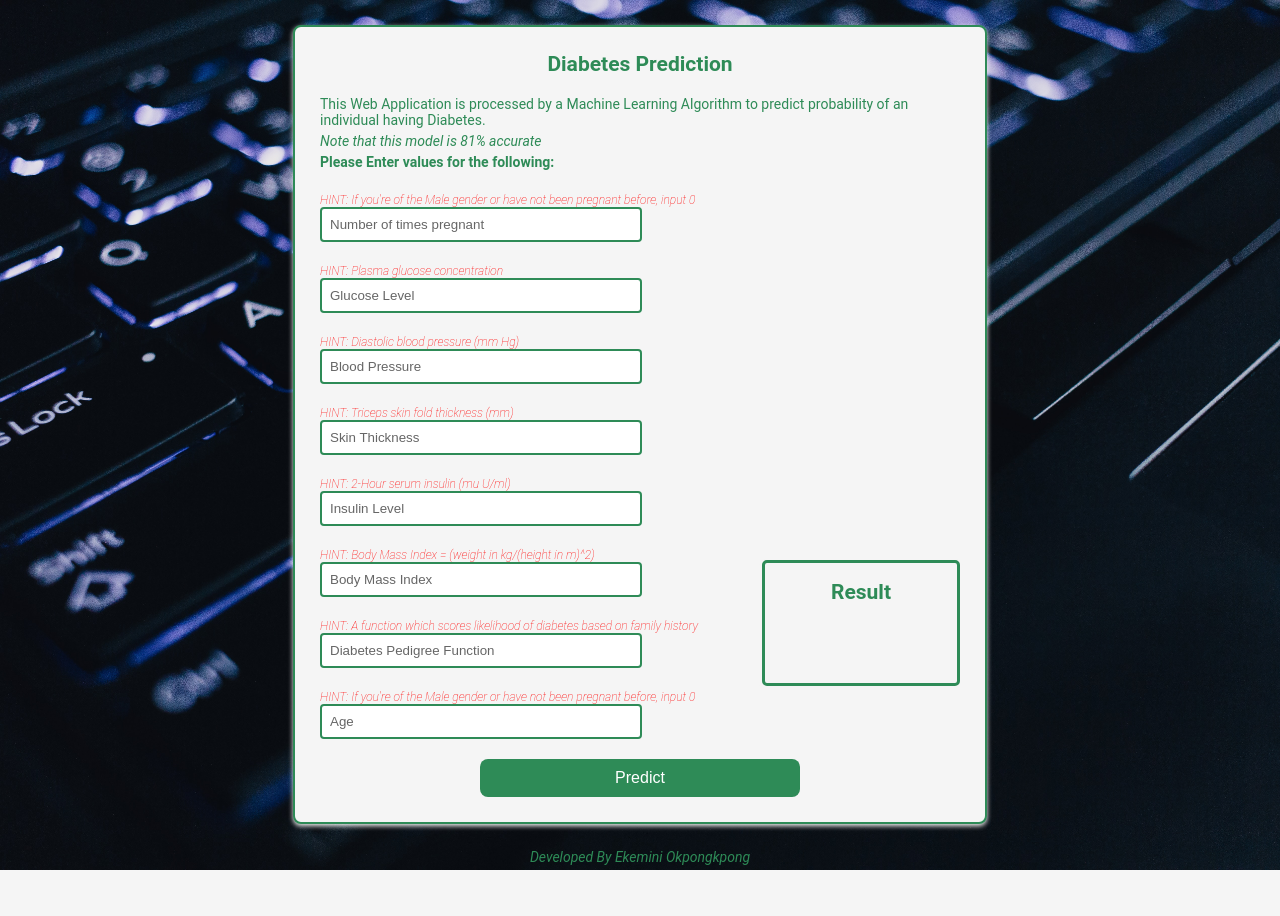
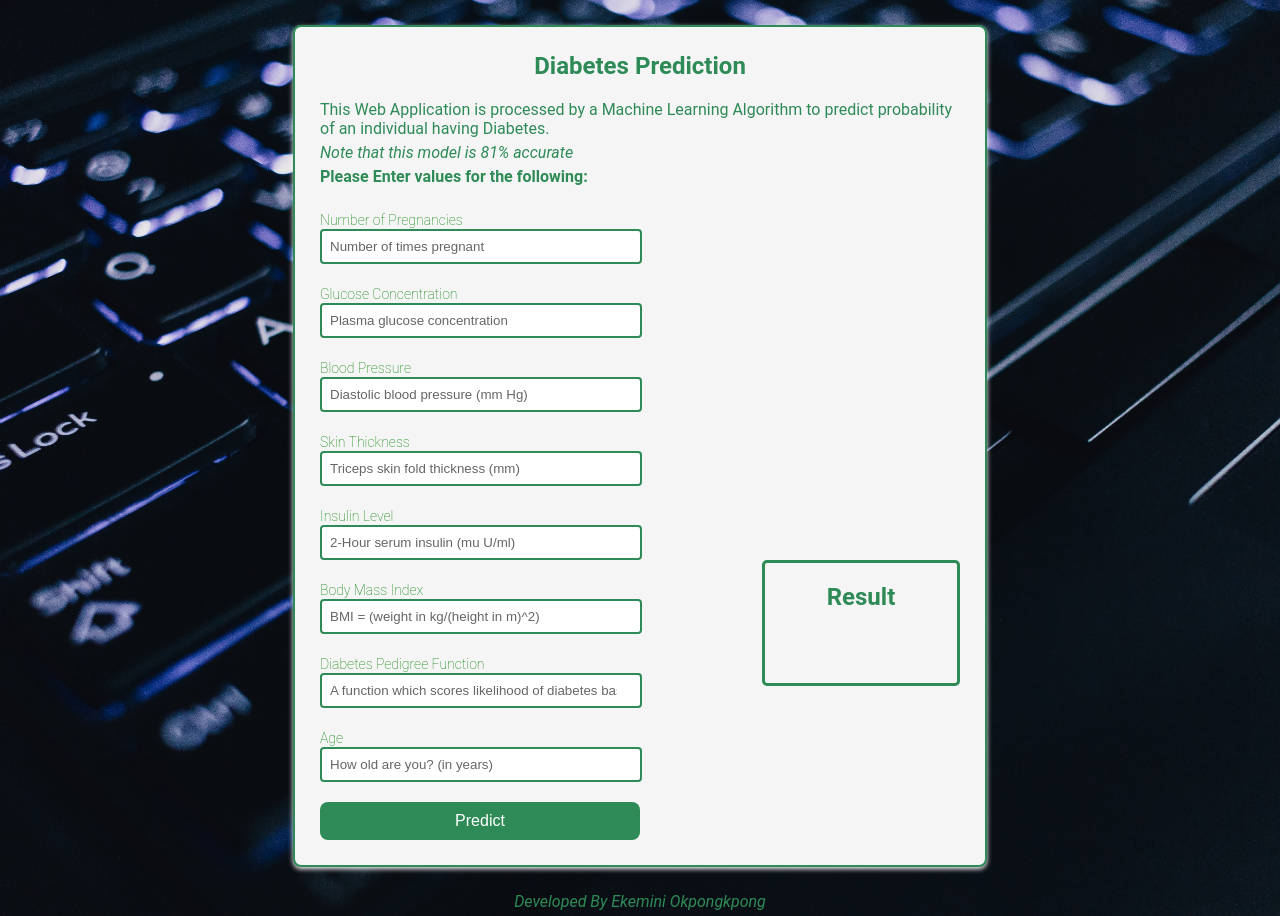
Before and after one commit to theKemmie/Diabetes-Prediction-Web-Application, a Flask app: page / in a window 1280 px wide. Before the commit the page ends 870 px from the top, so only its background shows below. Run offline with Flask 3, Linux system fonts and the light colour scheme; parts of the project's set-up code (start-up, migrations or seed data) failed here and were passed over.

Commit message:
Update index.html

```diff
--- a/templates/index.html
+++ b/templates/index.html
@@ -8,7 +8,7 @@
       padding: 0;
       margin: 0;
       font-family: Roboto, Arial, sans-serif;
-      font-size: 14px;
+      font-size: 16px;
       color: seagreen;
         }
       h1 {
@@ -19,8 +19,8 @@
       label {
       margin: 0 0 0px;
       font-weight: 50;
-      color: red;
-      font-size: 12px;
+      color: green;
+      font-size: 14px;
       }
       p {
       margin: 0 0 5px;
@@ -35,6 +35,7 @@
     background-size: cover; /* Resize the background image to cover the entire container */
 
       }
+
       form {
       padding: 25px;
       margin: 25px;
@@ -79,6 +80,7 @@
       .left-part, form {
       width: 50%;
       }
+
       .result{
         position: absolute;
         visibility: visible;
@@ -91,7 +93,9 @@
         box-shadow: 0 2px 5px #f5f5f5;
         text-align: center;
     }
-    </style>
+
+        </style>
+
   </head>
   <body>
     <div class="main-block">
@@ -104,24 +108,24 @@
         <p><i>Note that this model is 81% accurate</i></p>
         <div class="info">
         	  <p><b>Please Enter values for the following:</b></p><br>
-            <label><i>HINT: If you're of the Male gender or have not been pregnant before, input 0</i></label>
-         <input type="number" name="Pregnancies" placeholder="Number of times pregnant" required>
-          <label><i>HINT: Plasma glucose concentration </i></label>
-           <input type="number" name="Glucose" placeholder="Glucose Level" required>
-           <label><i>HINT: Diastolic blood pressure (mm Hg)</i></label>
-           <input type="number" step=0.01 name="Blood Pressure" placeholder="Blood Pressure" required>
-           <label><i>HINT: Triceps skin fold thickness (mm)</i></label>
-           <input type="number" step=0.01 name="Skin Thickness" placeholder="Skin Thickness" required>
-           <label><i>HINT:  2-Hour serum insulin (mu U/ml)</i></label>
-           <input type="number" name="Insulin" step=0.01 placeholder="Insulin Level" required>
-           <label><i>HINT: Body Mass Index = (weight in kg/(height in m)^2)</i></label>
-           <input type="number" name="BMI" step=0.01 placeholder="Body Mass Index" required>
-           <label><i>HINT: A function which scores likelihood of diabetes based on family history</i></label>
-           <input type="number" name="DiabetesPedigreeFunction" step=0.001 placeholder="Diabetes Pedigree Function" required>
-           <label><i>HINT: If you're of the Male gender or have not been pregnant before, input 0</i></label>
-           <input type="number" name="Age" placeholder="Age" required>
+            <label>Number of Pregnancies</label>
+            <input type="number" name="Pregnancies" placeholder="Number of times pregnant" required>
+            <label>Glucose Concentration</label>
+           <input type="number" name="Glucose" placeholder="Plasma glucose concentration" required>
+           <label>Blood Pressure</label>
+           <input type="number" step=0.01 name="Blood Pressure" placeholder="Diastolic blood pressure (mm Hg)" required>
+           <Label>Skin Thickness</Label>
+           <input type="number" step=0.01 name="Skin Thickness" placeholder="Triceps skin fold thickness (mm)" required>
+           <label>Insulin Level</label>
+           <input type="number" name="Insulin" step=0.01 placeholder="2-Hour serum insulin (mu U/ml)" required>
+           <label>Body Mass Index</label>
+           <input type="number" name="BMI" step=0.01 placeholder="BMI = (weight in kg/(height in m)^2)" required>
+           <label>Diabetes Pedigree Function</label>
+           <input type="number" name="DiabetesPedigreeFunction" step=0.001 placeholder="A function which scores likelihood of diabetes based on family history" required>
+           <label>Age</label>
+           <input type="number" name="Age" placeholder="How old are you? (in years)" required>
         </div>
-        <center><button type="submit">Predict</button></center>
+        <button type="submit">Predict</button>
         <div class = "result">
             <h2>Result</h2>
             <p>{{result}}</p>
```
